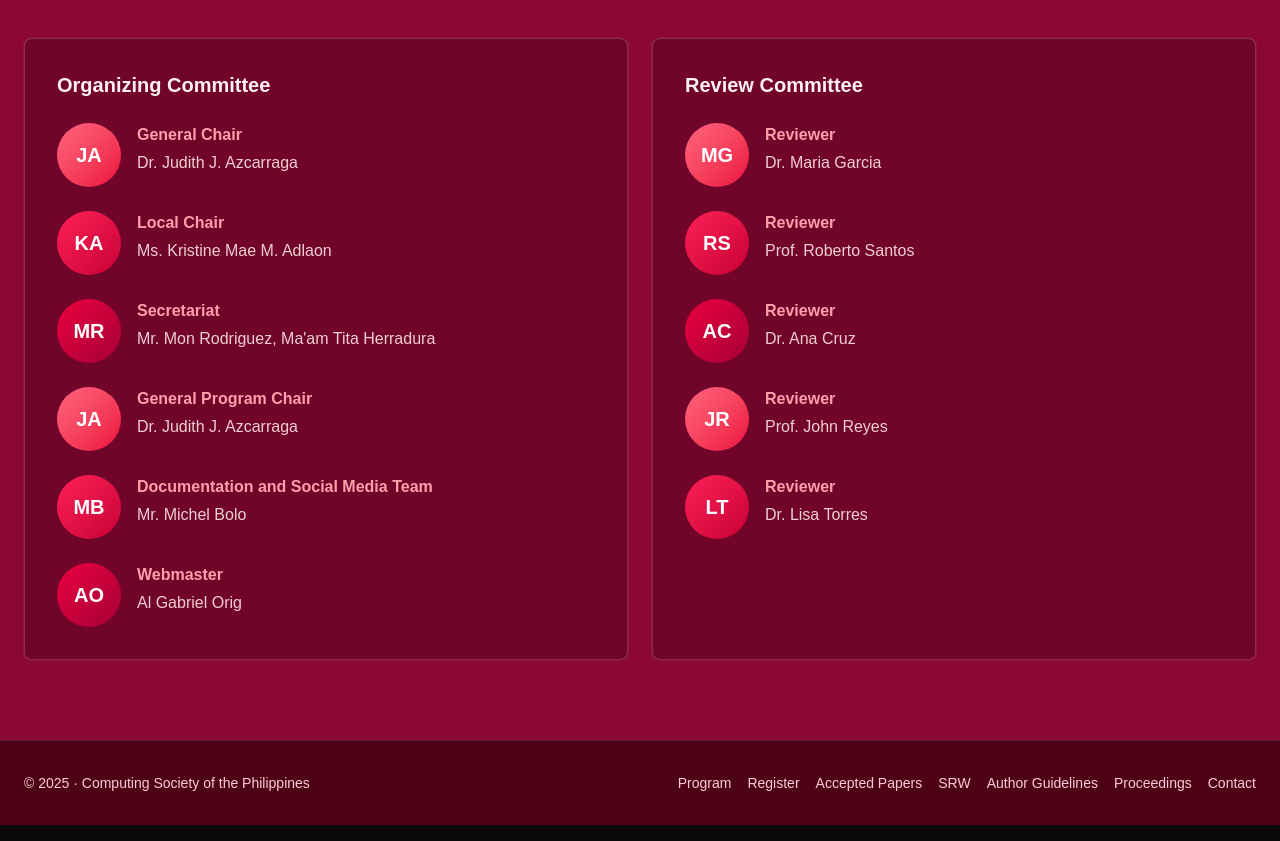
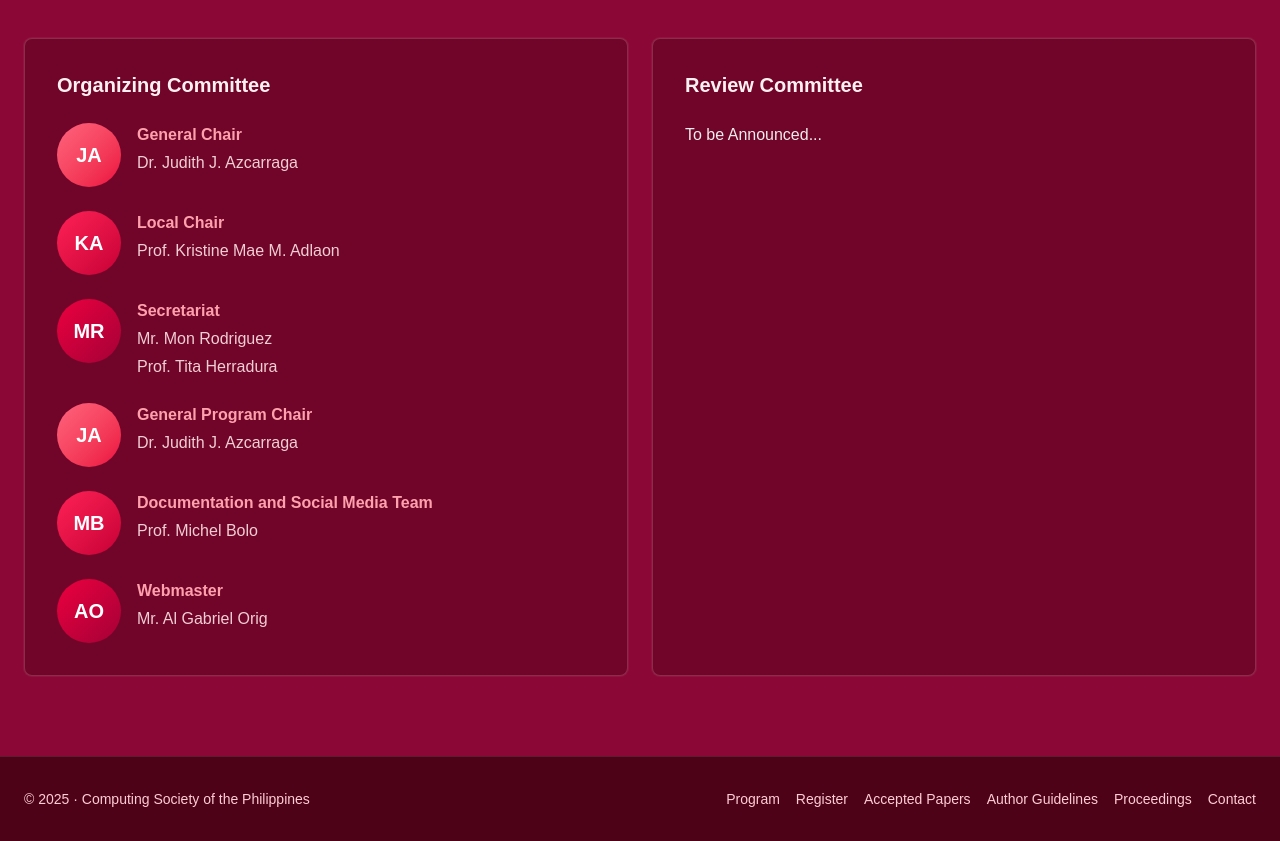
Before and after one commit to gdgoc-uic/pcsc-uic-2026, a Next.js app: page /about in a window 1280 px wide. Shown: the part 1489-2330 px from the top of the page. Built offline with nearby package versions, Linux system fonts and the light colour scheme.

Commit message:
updated contents

```diff
--- a/src/app/(pages)/about/page.tsx
+++ b/src/app/(pages)/about/page.tsx
@@ -106,7 +106,7 @@ const AboutPage = () => {
                   </div>
                   <div className="flex flex-col gap-1">
                     <span className="font-semibold text-rose-300">Local Chair</span>
-                    <span>Ms. Kristine Mae M. Adlaon</span>
+                    <span>Prof. Kristine Mae M. Adlaon</span>
                   </div>
                 </li>
                 <li className="flex gap-4 items-start">
@@ -115,7 +115,8 @@ const AboutPage = () => {
                   </div>
                   <div className="flex flex-col gap-1">
                     <span className="font-semibold text-rose-300">Secretariat</span>
-                    <span>Mr. Mon Rodriguez, Ma'am Tita Herradura</span>
+                    <span>Mr. Mon Rodriguez</span>
+                    <span>Prof. Tita Herradura</span>
                   </div>
                 </li>
                 <li className="flex gap-4 items-start">
@@ -133,7 +134,7 @@ const AboutPage = () => {
                   </div>
                   <div className="flex flex-col gap-1">
                     <span className="font-semibold text-rose-300">Documentation and Social Media Team</span>
-                    <span>Mr. Michel Bolo</span>
+                    <span>Prof. Michel Bolo</span>
                   </div>
                 </li>
                 <li className="flex gap-4 items-start">
@@ -142,7 +143,7 @@ const AboutPage = () => {
                   </div>
                   <div className="flex flex-col gap-1">
                     <span className="font-semibold text-rose-300">Webmaster</span>
-                    <span>Al Gabriel Orig</span>
+                    <span>Mr. Al Gabriel Orig</span>
                   </div>
                 </li>
               </ul>
@@ -150,6 +151,7 @@ const AboutPage = () => {
 
             <div className="rounded-lg border border-rose-200/20 bg-rose-950/40 p-8 ring-1 ring-white/5">
               <h3 className="text-xl font-semibold text-rose-50 mb-6">Review Committee</h3>
+              {/*
               <ul className="space-y-6 text-rose-100/90">
                 <li className="flex gap-4 items-start">
                   <div className="w-16 h-16 rounded-full bg-gradient-to-br from-rose-400 to-rose-600 flex-shrink-0 flex items-center justify-center text-white text-xl font-bold">
@@ -196,7 +198,8 @@ const AboutPage = () => {
                     <span>Dr. Lisa Torres</span>
                   </div>
                 </li>
-              </ul>
+              </ul>*/}
+              <p>To be Announced...</p>
             </div>
           </div>
         </section>
--- a/src/app/components/layouts/SiteFooter.tsx
+++ b/src/app/components/layouts/SiteFooter.tsx
@@ -4,7 +4,7 @@ const links = [
   { href: "/program", label: "Program" },
   { href: "/registration", label: "Register" },
   { href: "/accepted-papers", label: "Accepted Papers" },
-  { href: "/student-research-workshop", label: "SRW" },
+  //{ href: "/student-research-workshop", label: "SRW" },
   { href: "/author-guidelines", label: "Author Guidelines" },
   { href: "/proceedings", label: "Proceedings" },
   { href: "/contact", label: "Contact" },
--- a/src/app/components/sections/CallforPapers.tsx
+++ b/src/app/components/sections/CallforPapers.tsx
@@ -58,13 +58,13 @@ export const CallforPapers = () => {
             </div>
             <p className="text-rose-100/90">
               <a
-                href="https://cmt3.research.microsoft.com/PCSC2025"
+                href="#"
                 target="_blank"
                 rel="noopener noreferrer"
                 className="inline-flex items-center gap-2 text-rose-200 underline underline-offset-4 hover:text-rose-100 transition-colors"
                 aria-label="Open CMT submission portal in a new tab"
               >
-                https://cmt3.research.microsoft.com/PCSC2025
+                To be Announced...
                 <ExternalLink className="h-4 w-4" aria-hidden="true" />
               </a>
             </p>
@@ -77,7 +77,7 @@ export const CallforPapers = () => {
               <h3 className="text-lg font-semibold text-rose-50">Paper Template & Length</h3>
             </div>
             <p className="text-rose-100/90">
-              Papers should use the prescribed PCSC 2025 template and have a minimum of 6 pages and maximum of 8 pages,
+              Papers should use the prescribed PCSC 2026 template and have a minimum of 6 pages and maximum of 8 pages,
               including references.
             </p>
           </div>
@@ -131,14 +131,6 @@ export const CallforPapers = () => {
             <BookOpen className="h-5 w-5" aria-hidden="true" />
             Author Guidelines
           </Link>
-          <Link
-            href="/srw"
-            className="inline-flex items-center gap-2 rounded-md border-2 border-rose-200 px-6 py-3 text-sm font-semibold text-rose-50 transition hover:bg-rose-200 hover:text-rose-900 focus:outline-none focus-visible:ring-2 focus-visible:ring-rose-200"
-            aria-label="View student research workshop"
-          >
-            <GraduationCap className="h-5 w-5" aria-hidden="true" />
-            Student Research Workshop
-          </Link>
         </div>
       </div>
     </section>
```
